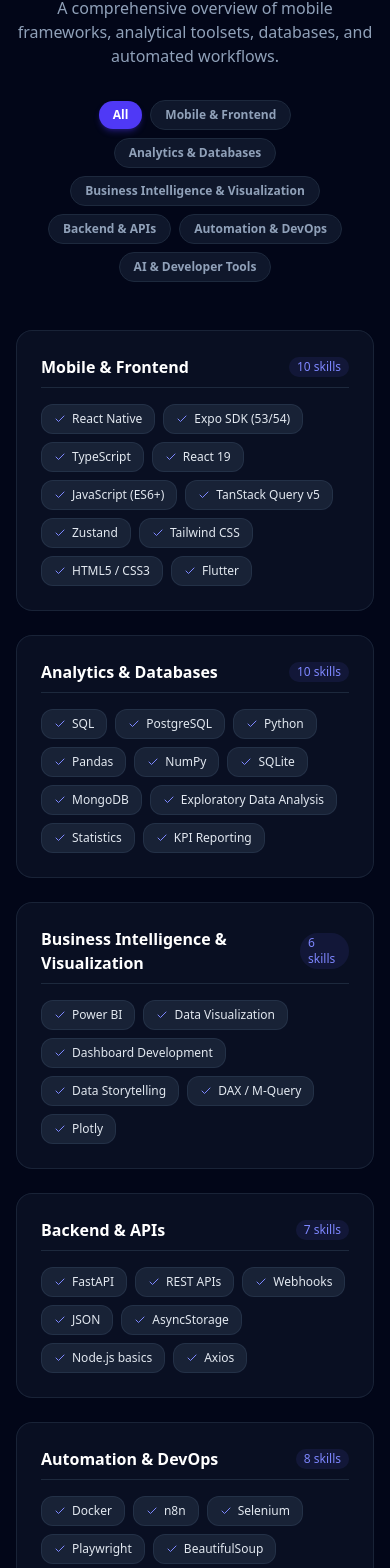
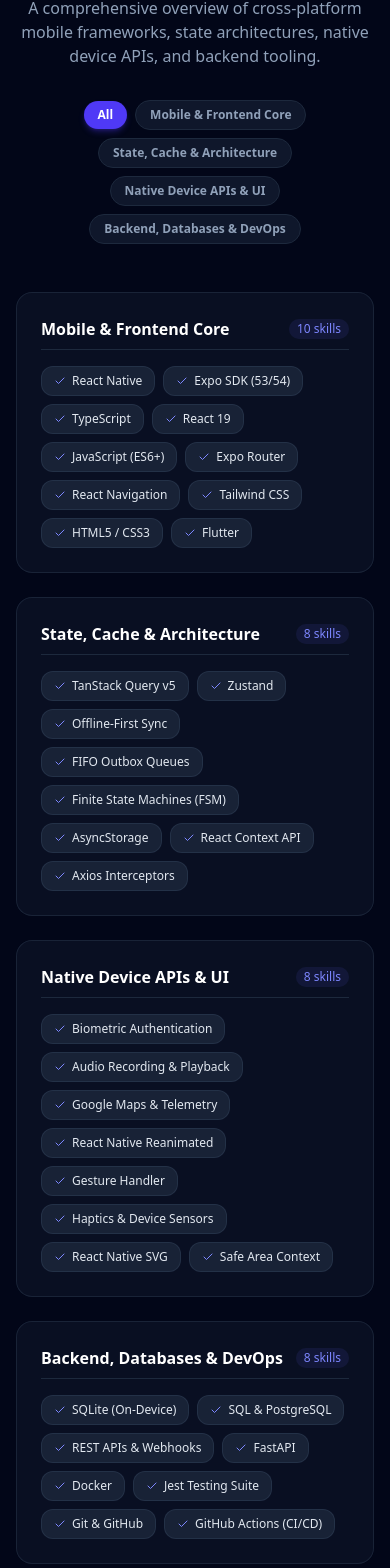
Before and after one commit to RitikBansal07/portfolio, a React (Vite) app: page / in a window 390 px wide. Shown: the part 9219-10787 px from the top of the page. Built offline with nearby package versions, Linux system fonts and the light colour scheme.

Commit message:
feat: streamline skills matrix into 4 core mobile and backend engineering pillars

```diff
--- a/src/components/SkillsMatrix.tsx
+++ b/src/components/SkillsMatrix.tsx
@@ -25,7 +25,7 @@
             Skills & Technologies
           </h2>
           <p className="mt-3 text-base text-slate-400">
-            A comprehensive overview of mobile frameworks, analytical toolsets, databases, and automated workflows.
+            A comprehensive overview of cross-platform mobile frameworks, state architectures, native device APIs, and backend tooling.
           </p>
 
           {/* Filter Pills */}
@@ -47,7 +47,7 @@
         </div>
 
         {/* Skills Cards Grid */}
-        <div className="grid grid-cols-1 md:grid-cols-2 lg:grid-cols-3 gap-6">
+        <div className="grid grid-cols-1 md:grid-cols-2 gap-6">
           {displayedCategories.map((category) => (
             <div
               key={category.name}
--- a/src/data/resumeData.ts
+++ b/src/data/resumeData.ts
@@ -230,82 +230,57 @@
 
 export const SKILL_CATEGORIES: SkillCategory[] = [
   {
-    name: 'Mobile & Frontend',
+    name: 'Mobile & Frontend Core',
     skills: [
       'React Native',
       'Expo SDK (53/54)',
       'TypeScript',
       'React 19',
       'JavaScript (ES6+)',
-      'TanStack Query v5',
-      'Zustand',
+      'Expo Router',
+      'React Navigation',
       'Tailwind CSS',
       'HTML5 / CSS3',
       'Flutter',
     ],
   },
   {
-    name: 'Analytics & Databases',
+    name: 'State, Cache & Architecture',
     skills: [
-      'SQL',
-      'PostgreSQL',
-      'Python',
-      'Pandas',
-      'NumPy',
-      'SQLite',
-      'MongoDB',
-      'Exploratory Data Analysis',
-      'Statistics',
-      'KPI Reporting',
+      'TanStack Query v5',
+      'Zustand',
+      'Offline-First Sync',
+      'FIFO Outbox Queues',
+      'Finite State Machines (FSM)',
+      'AsyncStorage',
+      'React Context API',
+      'Axios Interceptors',
     ],
   },
   {
-    name: 'Business Intelligence & Visualization',
+    name: 'Native Device APIs & UI',
     skills: [
-      'Power BI',
-      'Data Visualization',
-      'Dashboard Development',
-      'Data Storytelling',
-      'DAX / M-Query',
-      'Plotly',
+      'Biometric Authentication',
+      'Audio Recording & Playback',
+      'Google Maps & Telemetry',
+      'React Native Reanimated',
+      'Gesture Handler',
+      'Haptics & Device Sensors',
+      'React Native SVG',
+      'Safe Area Context',
     ],
   },
   {
-    name: 'Backend & APIs',
+    name: 'Backend, Databases & DevOps',
     skills: [
+      'SQLite (On-Device)',
+      'SQL & PostgreSQL',
+      'REST APIs & Webhooks',
       'FastAPI',
-      'REST APIs',
-      'Webhooks',
-      'JSON',
-      'AsyncStorage',
-      'Node.js basics',
-      'Axios',
-    ],
-  },
-  {
-    name: 'Automation & DevOps',
-    skills: [
       'Docker',
-      'n8n',
-      'Selenium',
-      'Playwright',
-      'BeautifulSoup',
-      'Data Pipelines',
+      'Jest Testing Suite',
       'Git & GitHub',
       'GitHub Actions (CI/CD)',
     ],
   },
-  {
-    name: 'AI & Developer Tools',
-    skills: [
-      'Gemini API',
-      'OpenAI API',
-      'Claude',
-      'LangChain',
-      'Prompt Engineering',
-      'RAG Basics',
-      'Jest Testing',
-      'VS Code',
-    ],
-  },
 ];
```
